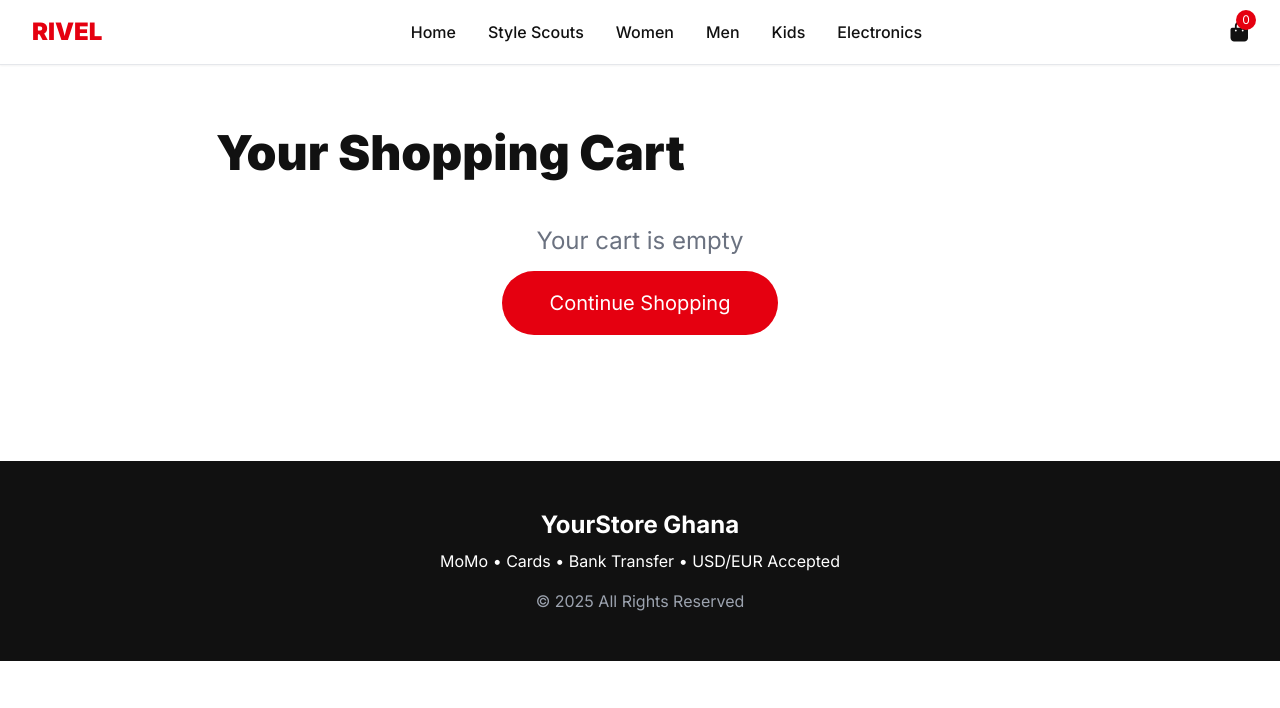
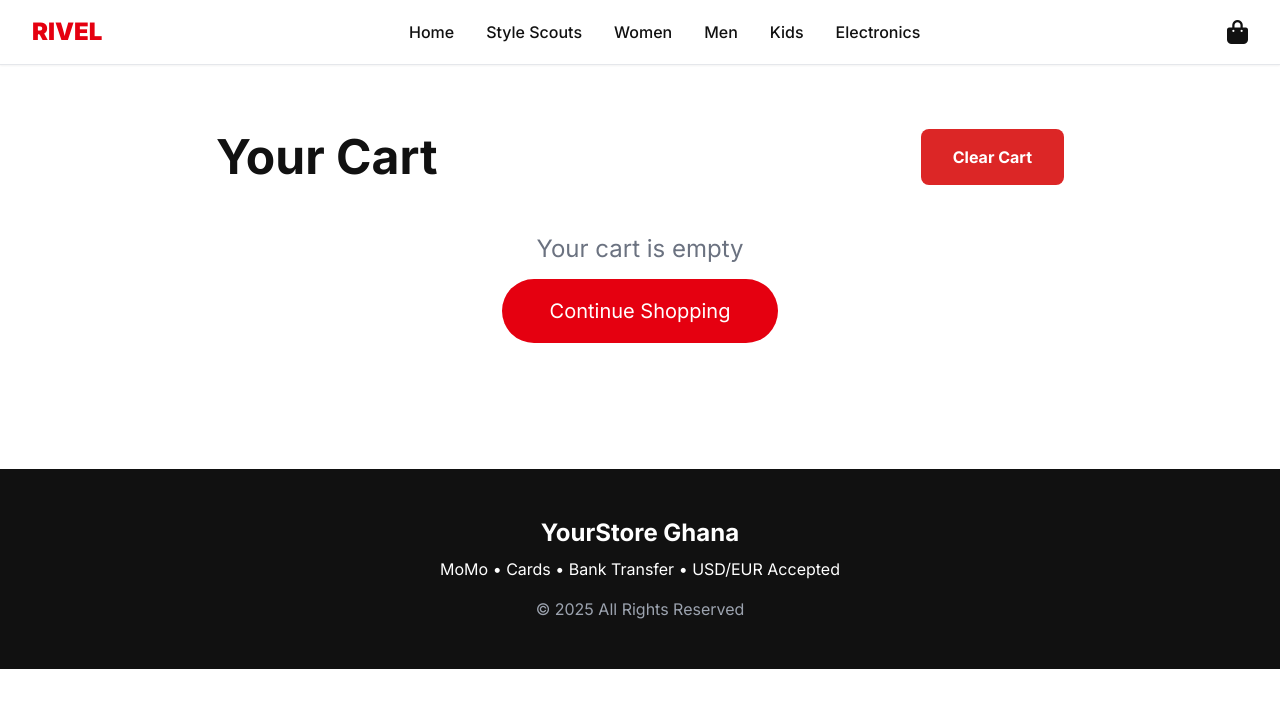
Before and after one commit to MuyiwaOlatunji/Rivel, a Flask app: page /cart in a window 1280 px wide. Shown: the top 708 px of the page. Run offline with Flask 3, Linux system fonts and the light colour scheme; some libraries are stand-ins or nearby versions.

Commit message:
Improved Cart Performance

```diff
--- a/app/routes/cart.py
+++ b/app/routes/cart.py
@@ -1,27 +1,65 @@
 # app/routes/cart.py
-from flask import Blueprint, render_template, jsonify, request
+from flask import Blueprint, render_template, jsonify, session, redirect, url_for
 from flask_login import current_user
-from ..models import Product, CartItem, db
+from ..models import Product, db
 import os
 
 cart = Blueprint('cart', __name__)
 
 @cart.route('/cart')
 def view_cart():
-    # For now, simple guest cart using session
-    cart_items = []  # We'll expand this later
+    cart = session.get('cart', {})
+    items = []
     total = 0
-    return render_template('cart.html', cart_items=cart_items, total=total)
+    for pid, qty in cart.items():
+        product = Product.query.get(int(pid))
+        if product:
+            items.append({'product': product, 'quantity': qty})
+            total += product.price * qty
+    return render_template('cart.html', items=items, total=total)
 
-@cart.route('/add-to-cart/<int:product_id>')
+@cart.route('/add-to-cart/<int:product_id>', methods=['POST'])
 def add_to_cart(product_id):
     product = Product.query.get_or_404(product_id)
     if product.stock < 1:
-        return jsonify({'status': 'error', 'message': 'Out of stock'})
+        return jsonify({'success': False, 'message': 'Out of stock'})
 
-    # Simple session cart for now
-    session_cart = request.session.get('cart', {})
-    session_cart[str(product_id)] = session_cart.get(str(product_id), 0) + 1
-    request.session['cart'] = session_cart
+    cart = session.get('cart', {})
+    current_qty = cart.get(str(product_id), 0)
+    if current_qty + 1 > product.stock:
+        return jsonify({'success': False, 'message': 'Not enough stock'})
 
-    return jsonify({'status': 'success', 'message': 'Added to cart!', 'cart_count': len(session_cart)})
+    cart[str(product_id)] = current_qty + 1
+    session['cart'] = cart
+
+    return jsonify({
+        'success': True,
+        'message': 'Added to cart!',
+        'cart_count': len(cart),
+        'total_items': sum(cart.values())
+    })
+
+@cart.route('/cart-count')
+def cart_count():
+    cart = session.get('cart', {})
+    count = sum(cart.values())
+    return jsonify({'count': count})
+
+@cart.route('/clear-cart', methods=['POST'])
+def clear_cart():
+    session.pop('cart', None)
+    return '', 204
+
+@cart.route('/checkout')
+def checkout():
+    cart = session.get('cart', {})
+    items = []
+    total = 0
+    for pid, qty in cart.items():
+        product = Product.query.get(int(pid))
+        if product:
+            items.append({'product': product, 'quantity': qty})
+            total += product.price * qty
+    if total == 0:
+        return redirect('/cart')
+    return render_template('checkout.html', items=items, total=total)
--- /dev/null
+++ b/app/static/js/cart.js
@@ -0,0 +1,67 @@
+// app/static/js/cart.js — FINAL: Toast + Cart count + Clear cart
+document.addEventListener("DOMContentLoaded", function () {
+  // Toast container
+  const toastContainer = document.createElement("div");
+  toastContainer.className = "fixed top-24 right-6 z-50 space-y-4";
+  document.body.appendChild(toastContainer);
+
+  function showToast(message, type = "success") {
+    const toast = document.createElement("div");
+    toast.className = `max-w-sm bg-white border-l-4 ${type === 'success' ? 'border-green-500' : 'border-red-500'} shadow-2xl rounded-lg p-4 flex items-center gap-4 animate-slide-in-right`;
+    toast.innerHTML = `
+      <i class="fas fa-${type === 'success' ? 'check-circle text-green-600' : 'exclamation-circle text-red-600'} text-2xl"></i>
+      <p class="font-medium text-gray-800">${message}</p>
+      <button class="ml-auto text-gray-400 hover:text-gray-600">
+        <i class="fas fa-times"></i>
+      </button>
+    `;
+    toast.querySelector("button").addEventListener("click", () => toast.remove());
+    toastContainer.appendChild(toast);
+    setTimeout(() => toast.remove(), 4000);
+  }
+
+  // Update cart badge
+  function updateCartBadge(count) {
+    const badge = document.querySelector(".cart-badge");
+    if (badge) {
+      badge.textContent = count;
+      badge.style.display = count > 0 ? "flex" : "none";
+    }
+  }
+
+  // Load initial cart count
+  fetch('/cart-count')
+    .then(res => res.json())
+    .then(data => updateCartBadge(data.count))
+    .catch(() => updateCartBadge(0));
+
+  // Add to cart
+  document.querySelectorAll(".add-to-cart").forEach(button => {
+    button.addEventListener("click", function (e) {
+      e.preventDefault();
+      const productId = this.dataset.id;
+
+      fetch(`/add-to-cart/${productId}`, { method: "POST" })
+        .then(res => res.json())
+        .then(data => {
+          if (data.success) {
+            showToast(data.message, "success");
+            updateCartBadge(data.total_items);
+          } else {
+            showToast(data.message, "error");
+          }
+        });
+    });
+  });
+
+  // Clear cart button
+  const clearBtn = document.getElementById("clear-cart");
+  if (clearBtn) {
+    clearBtn.addEventListener("click", function () {
+      fetch('/clear-cart', { method: "POST" })
+        .then(() => {
+          location.reload();
+        });
+    });
+  }
+});
--- /dev/null
+++ b/app/static/js/main.js
@@ -0,0 +1,30 @@
+// app/static/js/main.js — Mobile menu + cart count update
+document.addEventListener("DOMContentLoaded", function () {
+  // Mobile menu toggle
+  const mobileBtn = document.querySelector(".mobile-toggle");
+  const mobileMenu = document.getElementById("mobile-menu");
+
+  if (mobileBtn && mobileMenu) {
+    mobileBtn.addEventListener("click", function () {
+      mobileMenu.classList.toggle("hidden");
+    });
+
+    // Close when clicking link
+    mobileMenu.querySelectorAll("a").forEach(link => {
+      link.addEventListener("click", () => mobileMenu.classList.add("hidden"));
+    });
+  }
+
+  // Update cart badge from session (called by cart.js)
+  window.updateCartBadge = function (count) {
+    const badge = document.querySelector(".cart-badge");
+    if (badge) {
+      badge.textContent = count;
+      badge.style.display = count > 0 ? "flex" : "none";
+    }
+  };
+
+  // Initial badge update
+  const initialCount = parseInt(document.querySelector(".cart-badge")?.textContent || "0");
+  window.updateCartBadge(initialCount);
+});
--- a/app/templates/base.html
+++ b/app/templates/base.html
@@ -15,6 +15,15 @@
       }
     }
   </script>
+  <style>
+  @keyframes slide-in-right {
+    from { transform: translateX(100%); opacity: 0; }
+    to { transform: translateX(0); opacity: 1; }
+  }
+  .animate-slide-in-right {
+    animation: slide-in-right 0.4s ease-out;
+  }
+</style>
   <link href="https://fonts.googleapis.com/css2?family=Inter:wght@400;500;700;900&display=swap" rel="stylesheet">
   <link rel="stylesheet" href="https://cdnjs.cloudflare.com/ajax/libs/font-awesome/6.5.2/css/all.min.css">
 </head>
@@ -34,10 +43,10 @@
           <a href="/electronics" class="hover:text-primary">Electronics</a>
         </nav>
         <div class="flex items-center space-x-6">
-          <a href="/cart" class="relative">
-            <i class="fas fa-bag-shopping text-xl"></i>
-            <span class="absolute -top-2 -right-2 bg-primary text-white text-xs rounded-full w-5 h-5 flex items-center justify-center">0</span>
-          </a>
+        <a href="/cart" class="relative">
+          <i class="fas fa-shopping-bag text-2xl"></i>
+          <span class="cart-badge absolute -top-2 -right-2 bg-primary text-white text-xs rounded-full w-6 h-6 flex items-center justify-center">0</span>
+        </a>
         </div>
       </div>
     </div>
@@ -53,5 +62,8 @@
       <p class="mt-4 text-gray-400">© 2025 All Rights Reserved</p>
     </div>
   </footer>
+    <!-- External JavaScript -->
+  <script src="{{ url_for('static', filename='js/main.js') }}"></script>
+  <script src="{{ url_for('static', filename='js/cart.js') }}"></script>
 </body>
 </html>
--- a/app/templates/cart.html
+++ b/app/templates/cart.html
@@ -3,11 +3,14 @@
 
 {% block content %}
 <div class="max-w-4xl mx-auto px-6 py-16">
-  <h1 class="text-5xl font-black mb-12">Your Shopping Cart</h1>
+  <div class="flex justify-between items-center mb-12">
+    <h1 class="text-5xl font-bold">Your Cart</h1>
+    <button id="clear-cart" class="bg-red-600 text-white px-8 py-4 rounded-lg font-bold hover:bg-red-700">Clear Cart</button>
+  </div>
 
-  {% if cart_items %}
+  {% if items %}
     <div class="space-y-8">
-      {% for item in cart_items %}
+      {% for item in items %}
       <div class="flex gap-6 bg-white p-6 rounded-2xl shadow-lg">
         <img src="{{ item.product.image }}" class="w-32 h-32 object-cover rounded-xl">
         <div class="flex-1">
@@ -20,7 +23,7 @@
     </div>
     <div class="text-right mt-12">
       <p class="text-3xl font-black">Total: GHS {{ total }}</p>
-      <a href="/checkout" class="inline-block mt-6 bg-primary text-white px-12 py-5 text-xl font-bold rounded-full">Proceed to Checkout</a>
+      <a href="/checkout" class="inline-block mt-6 bg-primary text-white px-12 py-5 text-xl rounded-full">Proceed to Checkout</a>
     </div>
   {% else %}
     <p class="text-center text-2xl text-gray-500">Your cart is empty</p>
@@ -29,4 +32,4 @@
     </div>
   {% endif %}
 </div>
-{% endblock %};
+{% endblock %}
```
Also changed, not shown: app/templates/checkout.html (+13 -8 lines).
